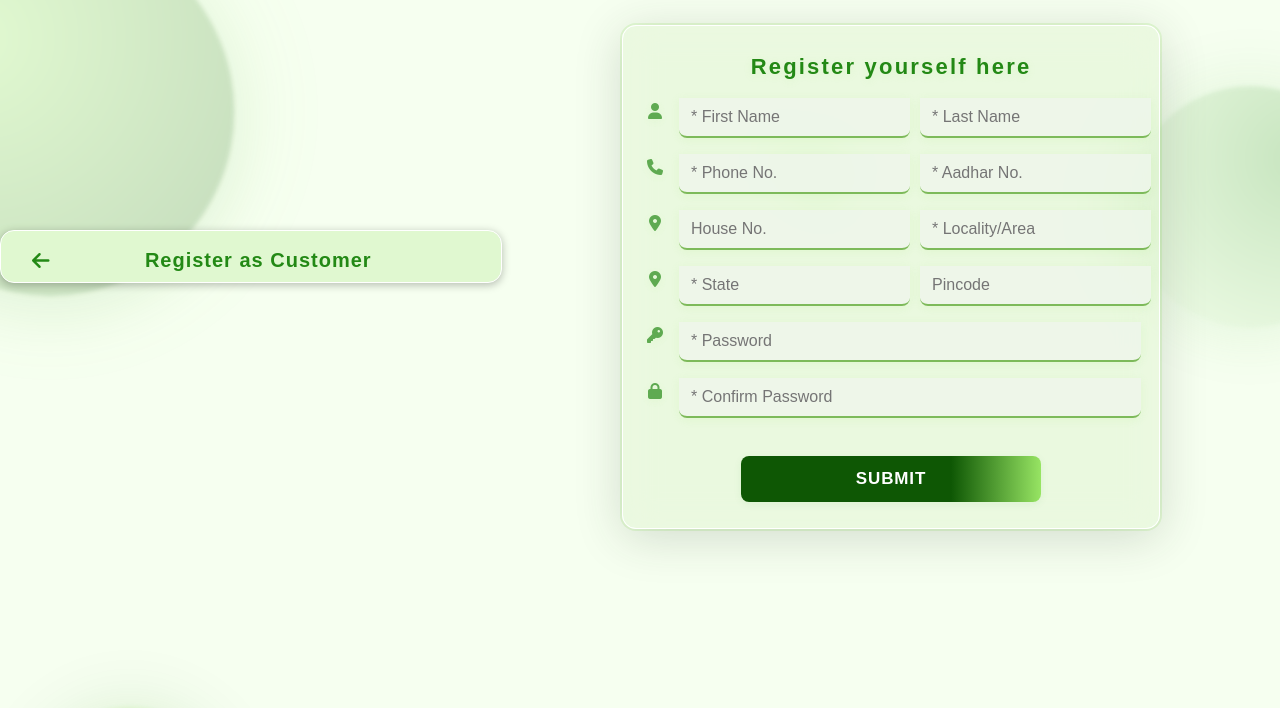
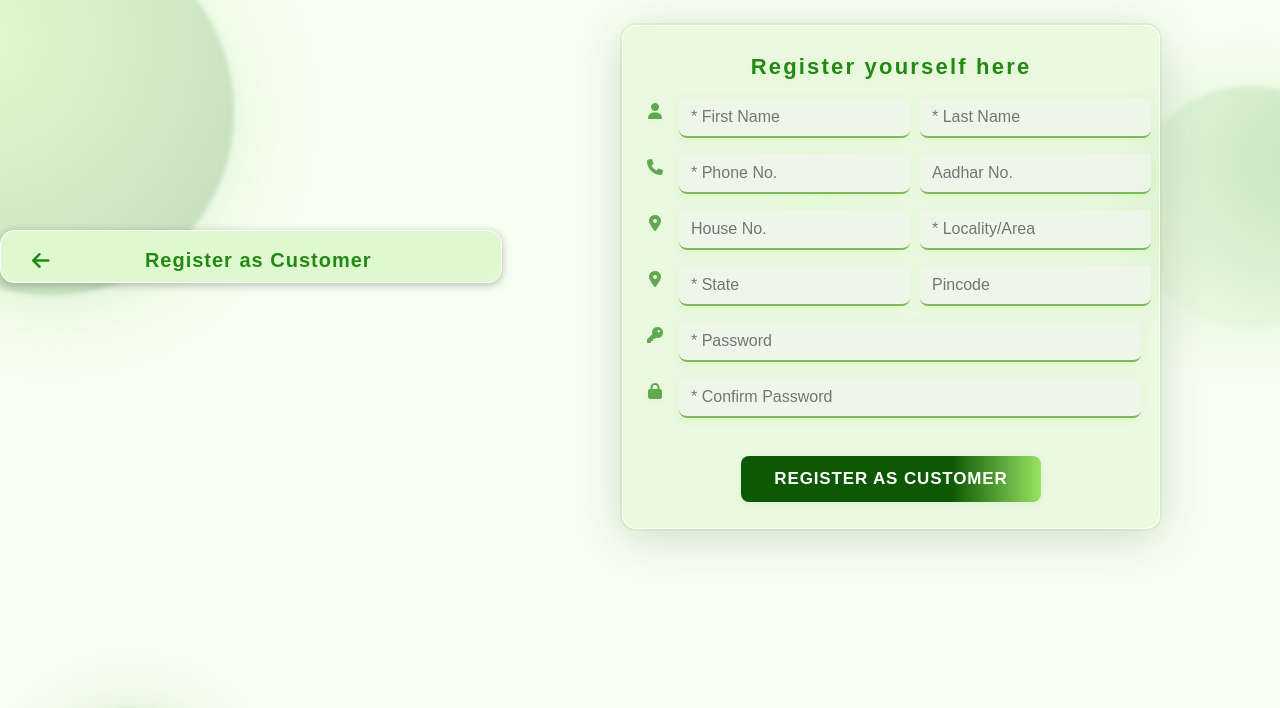
Before and after one commit to Shourya-912/Knock-at-Door, a Flask app: page /customer/register in a window 1280 px wide; the page is wider, and only the part inside the window is pictured. Shown: the top 708 px of that part. Run offline with Flask 3, Linux system fonts and the light colour scheme.

Commit message:
Update registration form layout and placeholders

```diff
--- a/frontend-flask/templates/cust_reg.html
+++ b/frontend-flask/templates/cust_reg.html
@@ -43,7 +43,7 @@
     <div class="input-row">
       <i class="fa-solid fa-phone input-icon"></i>
       <input class="form-input" type="text" name="phone" placeholder="* Phone No." required>
-      <input class="form-input" type="text" name="aadhar" placeholder="* Aadhar No." required>
+      <input class="form-input" type="text" name="aadhar" placeholder="Aadhar No.">
     </div>
 
     <div class="input-row">
@@ -68,7 +68,7 @@
       <input class="form-input" type="password" name="confirm_password" placeholder="* Confirm Password" required>
     </div>
 
-    <button class="submit-btn" type="submit">SUBMIT</button>
+    <button class="submit-btn" type="submit">REGISTER AS CUSTOMER</button>
   </form>
 
 </body>
```
